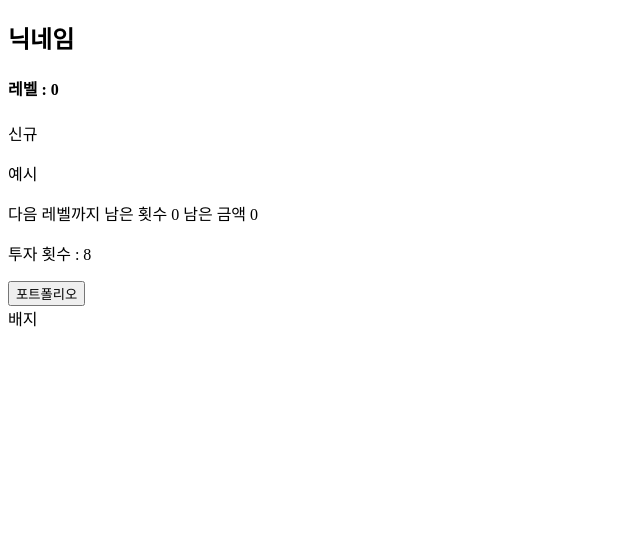
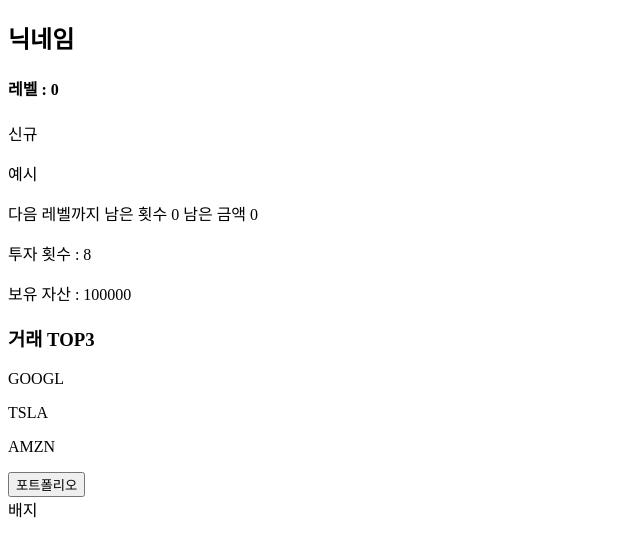
Before and after one commit to kdt-ful-class-three-group/KDT-FUL-3_PROJECT-A-3, a Next.js app in the folder client/: page /mypage in a window 1280 px wide. Shown: the top 556 px of the page, without its empty margins (0-640 px from the left). Built offline with nearby package versions, Linux system fonts and the light colour scheme; no server answers.

Commit message:
Feat : 필요한 값 가져오기

```diff
--- a/client/src/components/mypage/UserStatus.tsx
+++ b/client/src/components/mypage/UserStatus.tsx
@@ -12,10 +12,15 @@ export default function UserStatus(){
   const router = useRouter()
   const dispatch = useDispatch<AppDispatch>()
   //상태값 가져오기
-  const {tradeCount, tradeVolume, loading, error} = useSelector((state:RootState)=> state.userStatus)
+  const {tradeCount, tradeVolume, topTrades, loading, error} = useSelector((state:RootState)=> state.userStatus)
 
   // 유저
   const nick = useSelector((state:RootState)=> state.userProfile.nick)
+  // 자산 - accountslice에 asset
+  // ! 가져오긴 했는데 값이 없어서 임의로 설정
+  const asset = useSelector((state:RootState)=> state.account.asset)
+  // ! 성공률 ? - 표시할 거 라면 따로 값 필요함
+
 
   useEffect(()=>{
     // 유저 데이터를 가져왔을때
@@ -27,9 +32,19 @@ export default function UserStatus(){
 
   return(
     <div>
+      {/* 로딩, 에러 */}
+      {loading && <p>로딩 중 ...</p>}
+      {error && <p>{error}</p>}
       {/* 투자횟수, 성공률, 보유 자산 */}
       <p>투자 횟수 : {tradeCount}</p>
+      <p>보유 자산 : {asset || 100000} </p>
       {/* 많이 거래한 내역 3개 */}
+      <div>
+        <h3>거래 TOP3</h3>
+        {topTrades.map(item=>(
+          <p key={item.id}>{item.stock_name}</p>
+        ))}
+      </div>
       {/* 포트폴리오 이동 버튼 */}
       <Button name='포트폴리오' onClick={()=>router.push('/portfolio')}/>
     </div>
--- a/client/src/store/slices/userStatusSlice.ts
+++ b/client/src/store/slices/userStatusSlice.ts
@@ -8,6 +8,8 @@ import { tradeItems } from "@/components/portfolio/mocks/tradeItem";
 interface UserStatusState {
   tradeCount : number;
   tradeVolume : number;
+  // successRate : number; //성공률
+  topTrades : TradeItem[] // 많이 거래한 내역 3개
   loading : boolean;
   error : string | null;
 }
@@ -16,6 +18,8 @@ interface UserStatusState {
 const initialState : UserStatusState={
   tradeCount:0,
   tradeVolume:0,
+  // successRate:0,
+  topTrades:[],
   loading:false,
   error:null
 }
@@ -34,8 +38,16 @@ export const getUserStatus = createAsyncThunk(
         (sum:number, item:any)=> sum+item.price*item.much,0
       )
 
+      // 성공률
+      // const successCount = 1
+      // const successRate = tradeCount === 0 ? 0 : Math.round((successCount/tradeCount)*100)
+
+      // 상위3개
+      const topTrades = [...tradeItems].sort((a,b)=>(b.price * b.much) - (a.price * a.much)).slice(0,3)
+
+
       // * 성공 시 fulfilled , 실패시 rejected
-      return {tradeCount, tradeVolume}
+      return {tradeCount, tradeVolume, topTrades}
     }
     catch(err){
       return thunkAPI.rejectWithValue('거래 데이터 불러오기 실패')
@@ -59,6 +71,7 @@ export const userStatusSlice = createSlice({
       .addCase(getUserStatus.fulfilled,(state,action)=>{
         state.tradeCount = action.payload.tradeCount;
         state.tradeVolume = action.payload.tradeVolume;
+        state.topTrades = action.payload.topTrades;
         state.loading = false
       })
       // *실패 : 에러 메시지
```
